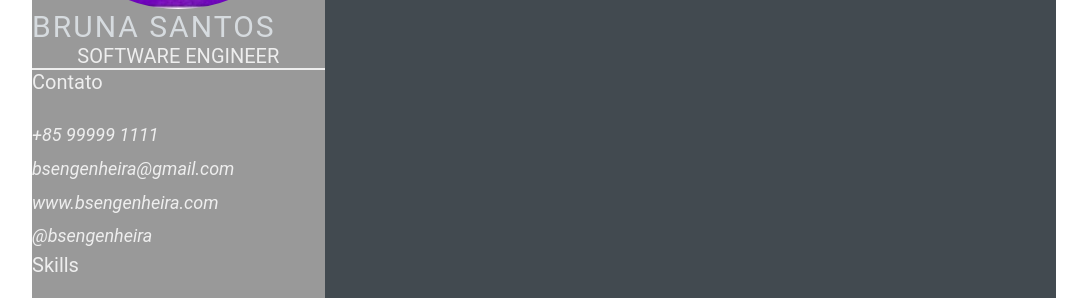
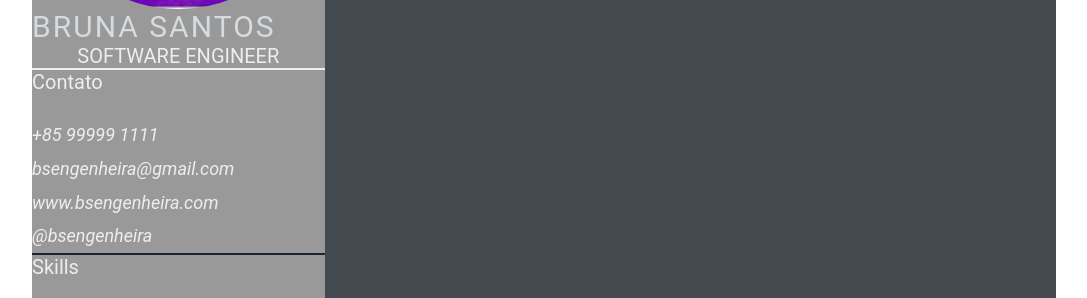
Before and after one commit to vitoriafacundo/devweekgit.io, a plain HTML site: page aula02/index.html in a window 1280 px wide. Shown: the part 316-614 px from the top of the page, without its empty margins (96-1183 px from the left). Drawn offline with Linux system fonts and the light colour scheme.

Commit message:
terminal disse que tinha modificacoes kk

```diff
--- a/aula02/style.css
+++ b/aula02/style.css
@@ -55,7 +55,7 @@
     text-align: center;
 }
 
-/* .contact-info { border-bottom: 2px solid #1B2631; } */
+ .contact-info { border-bottom: 2px solid #1B2631; }
 .left-title {
     color: #eeeeee;
     font-size: 20px;
```
